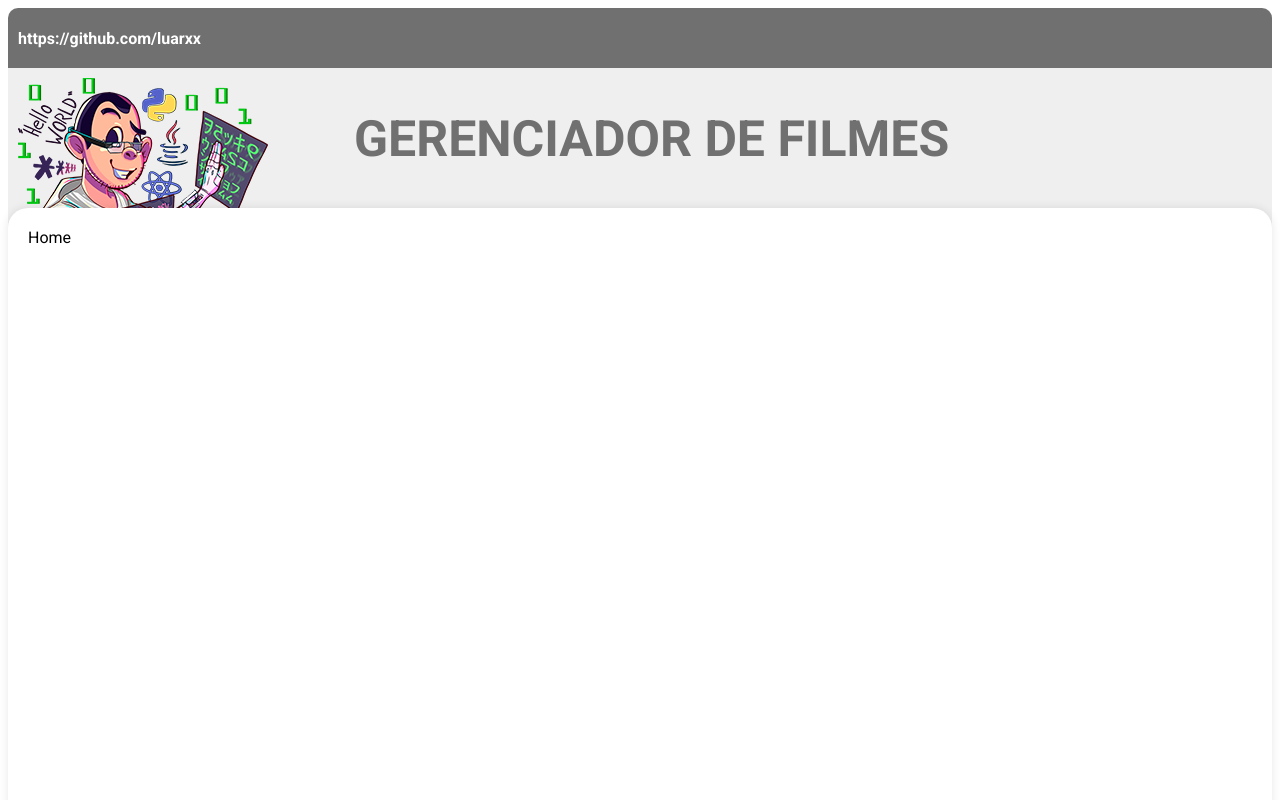
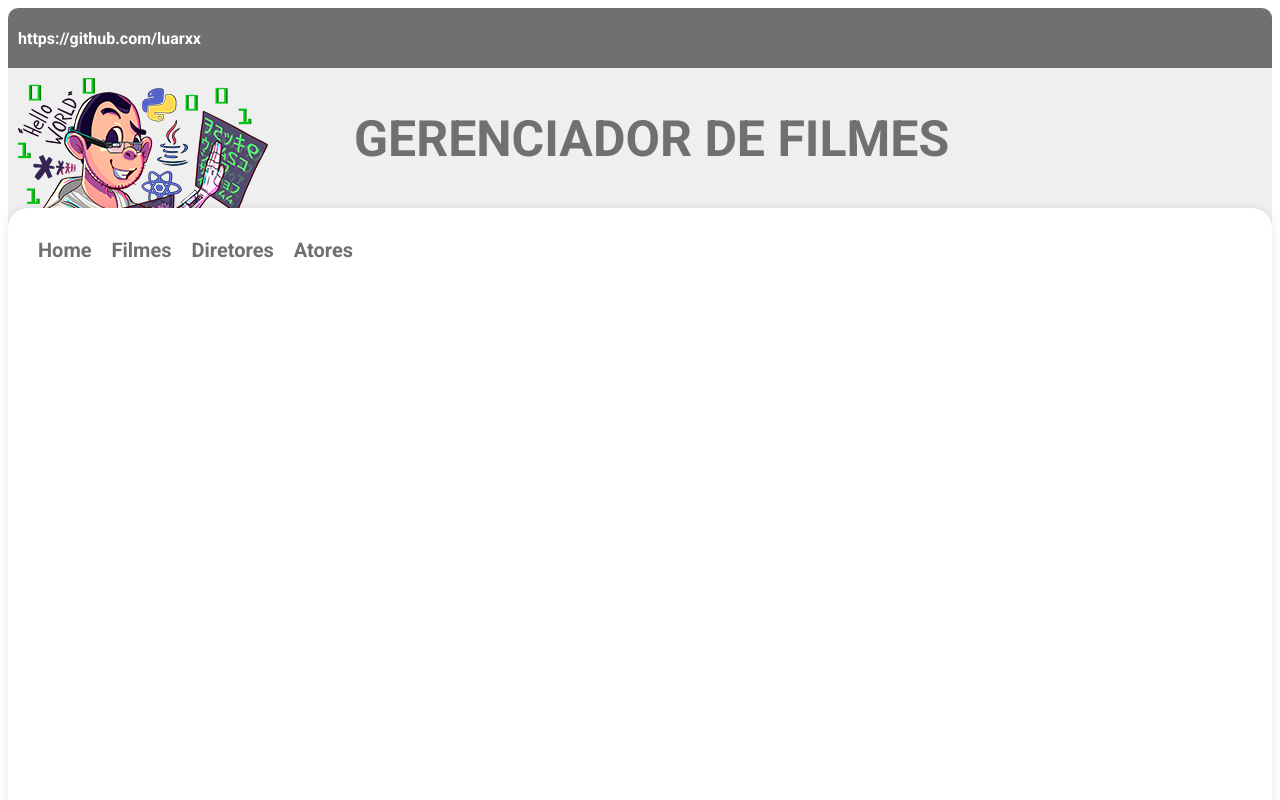
Before and after one commit to luarxx/gerenciador-filmes-react, a React (Create React App) app in the folder gerenciador-filmes-react/: page / in a window 1280 px wide. Shown: the top 800 px of the page. Built offline with nearby package versions, Linux system fonts and the light colour scheme.

Commit message:
att do componente menu

```diff
--- a/gerenciador-filmes-react/package.json
+++ b/gerenciador-filmes-react/package.json
@@ -8,6 +8,7 @@
     "@testing-library/user-event": "^13.5.0",
     "react": "^18.2.0",
     "react-dom": "^18.2.0",
+    "react-router-dom": "^6.22.3",
     "react-scripts": "5.0.1",
     "web-vitals": "^2.1.4"
   },
--- a/gerenciador-filmes-react/src/components/menu/index.jsx
+++ b/gerenciador-filmes-react/src/components/menu/index.jsx
@@ -1,10 +1,21 @@
 import "./menustyle.css"
+import { Link } from "react-router-dom";
 
 export function Menu() {
     return (
         <div className="menu">
-            Home
-
+            <nav className="menu">
+                <Link to="/" className="menu">Home</Link>
+            </nav>
+            <nav className="menu">
+                <Link to="/" className="menu">Filmes</Link>
+            </nav>
+            <nav className="menu">
+                <Link to="/" className="menu">Diretores</Link>
+            </nav>
+            <nav className="menu">
+                <Link to="/" className="menu">Atores</Link>
+            </nav>
         </div>
     )
 }
--- a/gerenciador-filmes-react/src/components/menu/menustyle.css
+++ b/gerenciador-filmes-react/src/components/menu/menustyle.css
@@ -0,0 +1,19 @@
+div.menu {
+  display: flex;
+}
+
+nav.menu {
+  padding: 10px;
+  background-color: #fff;
+}
+
+nav:hover.menu {
+  background-color: #efefef;
+}
+
+a.menu {
+  text-decoration: none;
+  font-size: 20px;
+  color: #707070;
+  font-weight: bold;
+}
--- a/gerenciador-filmes-react/src/index.jsx
+++ b/gerenciador-filmes-react/src/index.jsx
@@ -1,10 +1,11 @@
 import React from 'react';
 import ReactDOM from 'react-dom/client';
 import App from './App';
+import { BrowserRouter } from 'react-router-dom';
 
 const root = ReactDOM.createRoot(document.getElementById('root'));
 root.render(
-  <React.StrictMode>
+  <BrowserRouter>
     <App />
-  </React.StrictMode>
+  </BrowserRouter>
 );
```
Also changed, not shown: 1 other file (tests, documents, lock files or other folders).
